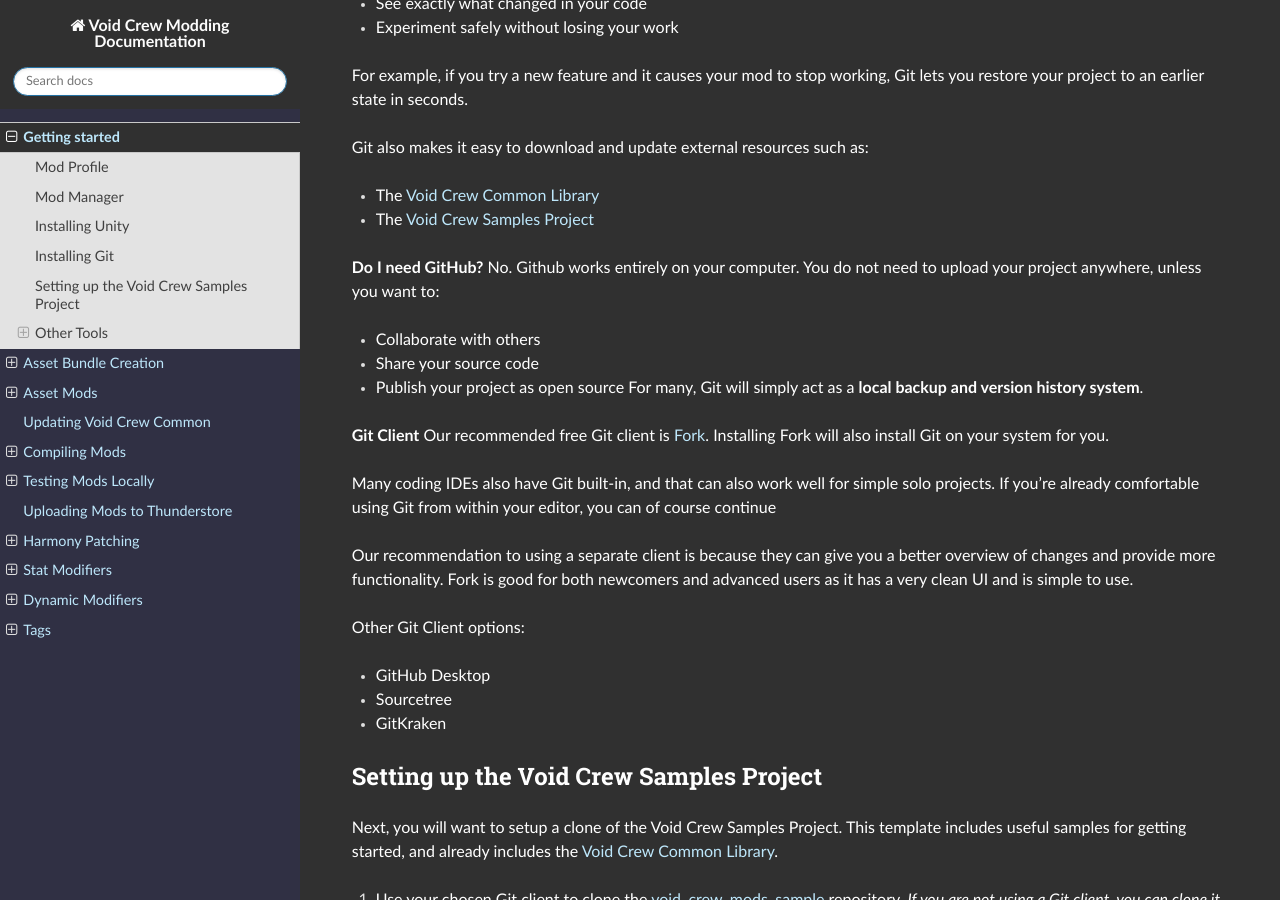
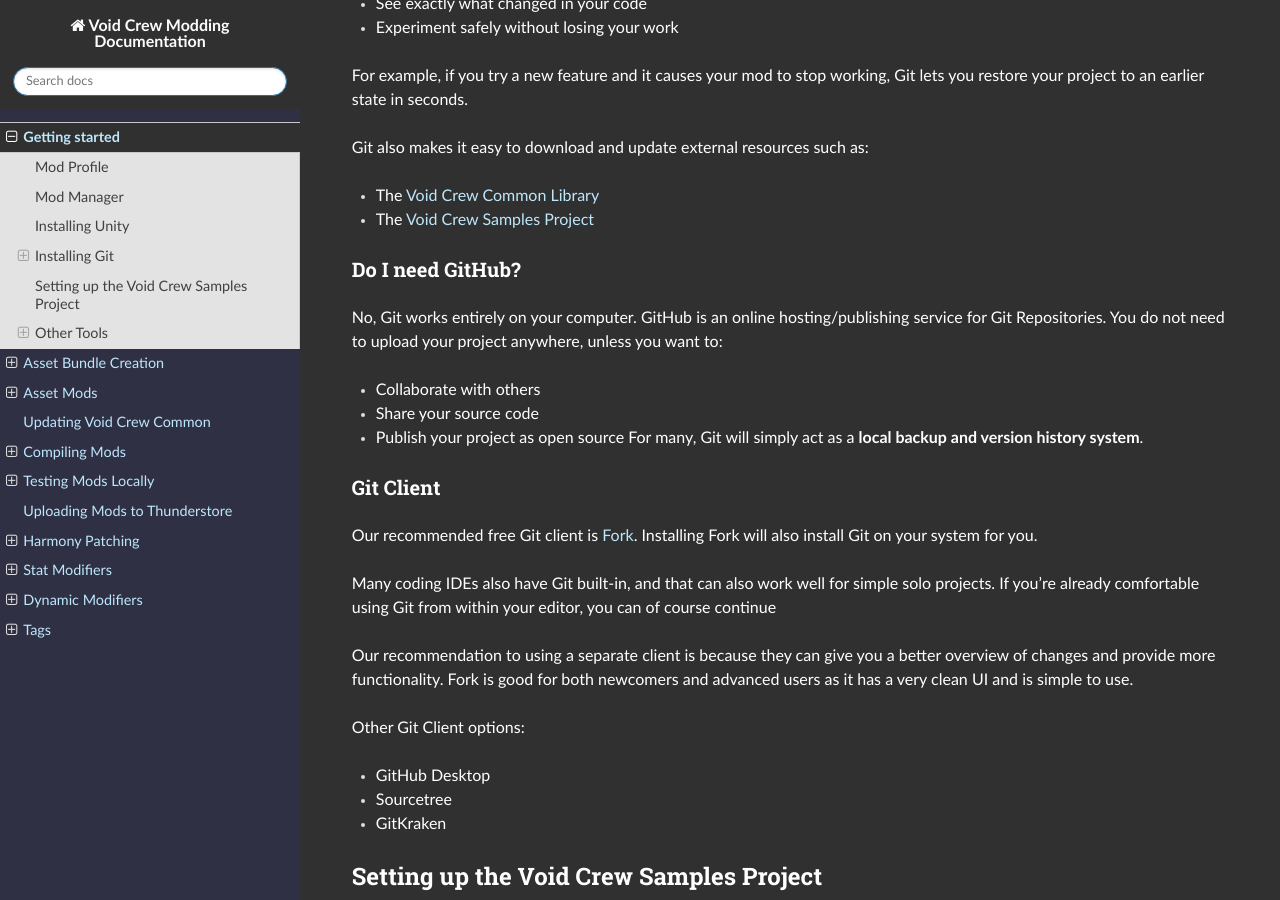
Before and after one commit to HutlihutGames/void_crew_modding_documentation, a Sphinx documentation site: the page built from Docs/GettingStarted/GettingStarted.md, in a window 1280 px wide and 900 px high, scrolled down 1786 px. Built offline with Sphinx 7.4.7 and the Read the Docs theme 3.1.0, drawn with Linux system fonts in a browser that asks for light colours.

Commit message:
Update GettingStarted.md
Fixed/expanded wording and formatting around the Git Client Github section.

```diff
--- a/Docs/GettingStarted/GettingStarted.md
+++ b/Docs/GettingStarted/GettingStarted.md
@@ -40,14 +40,14 @@ Git also makes it easy to download and update external resources such as:
 - The [Void Crew Common Library](https://github.com/HutlihutGames/void_crew_common)
 - The [Void Crew Samples Project](https://github.com/HutlihutGames/void_crew_mods_sample)
 
-**Do I need GitHub?**
-No. Github works entirely on your computer. You do not need to upload your project anywhere, unless you want to:
+### Do I need GitHub?
+No, Git works entirely on your computer. GitHub is an online hosting/publishing service for Git Repositories. You do not need to upload your project anywhere, unless you want to:
 - Collaborate with others
 - Share your source code
 - Publish your project as open source
 For many, Git will simply act as a **local backup and version history system**.
 
-**Git Client**
+### Git Client
 Our recommended free Git client is [Fork](https://git-fork.com/). Installing Fork will also install Git on your system for you.
 
 Many coding IDEs also have Git built-in, and that can also work well for simple solo projects.
```
